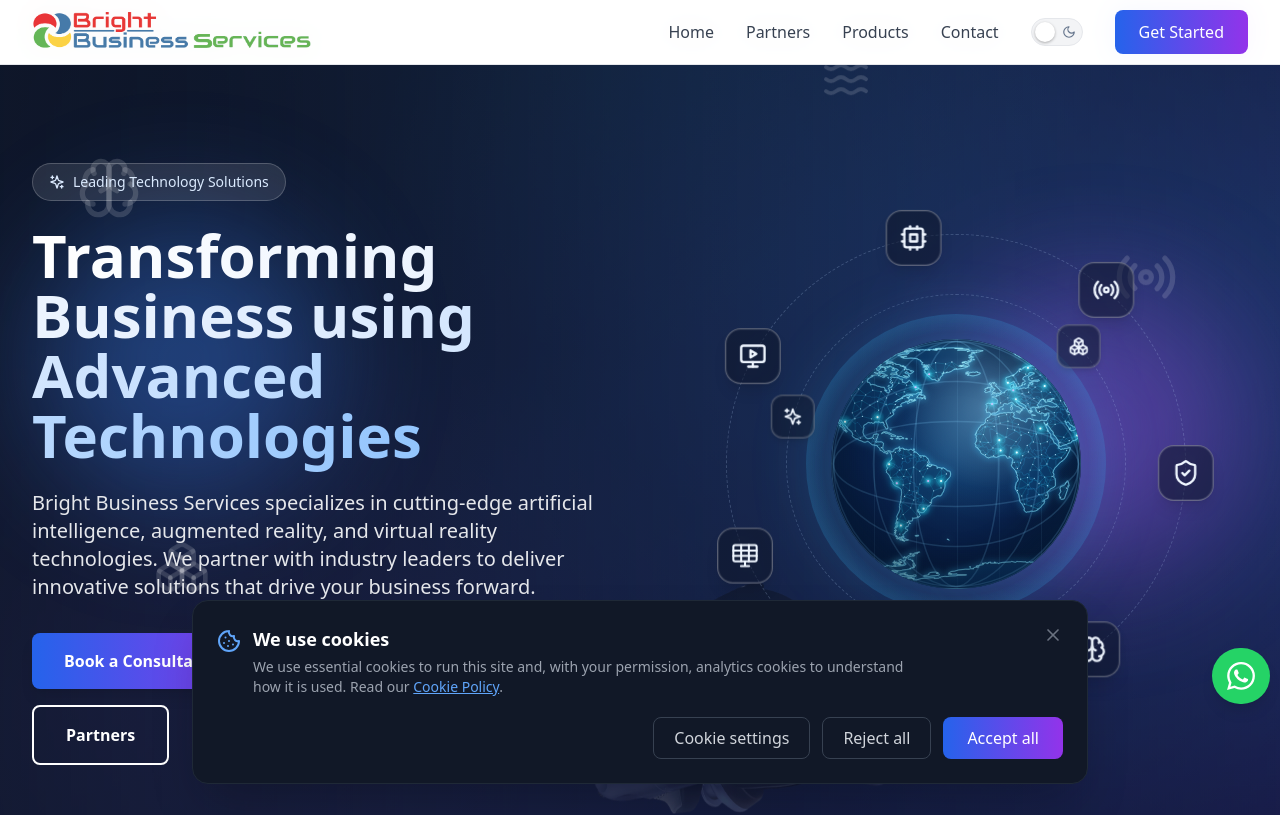
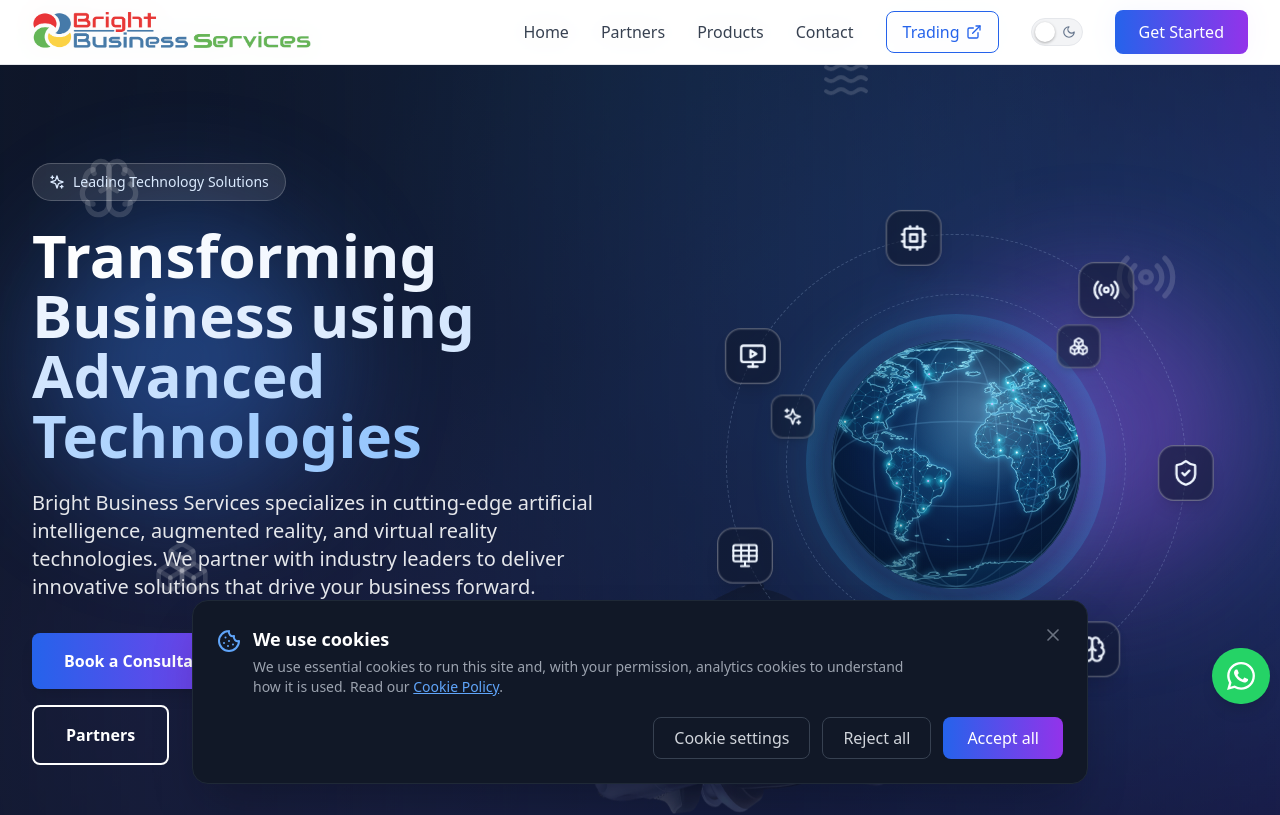
Before and after one commit to BBSoman/Website, a React (Vite) app: page / in a window 1280 px wide. Shown: the top 815 px of the page. Built offline with nearby package versions, Linux system fonts and the light colour scheme.

Commit message:
Update Header.tsx

```diff
--- a/src/components/Header.tsx
+++ b/src/components/Header.tsx
@@ -11,7 +11,7 @@
   useNavigate,
   useNavigationType,
 } from 'react-router-dom';
-import { Menu, Moon, Sun, X } from 'lucide-react';
+import { ExternalLink, Menu, Moon, Sun, X } from 'lucide-react';
 
 /* ==========================================================================
    Light / dark theme
@@ -602,6 +602,17 @@
               Contact
             </Link>
 
+            {/* Sister site - opens in its own tab so visitors keep this one */}
+            <a
+              href="https://bbst.global"
+              target="_blank"
+              rel="noopener noreferrer"
+              className="inline-flex items-center gap-1.5 border border-blue-600 text-blue-600 px-4 py-2 rounded-lg hover:bg-blue-50 transition-colors font-medium"
+            >
+              Trading
+              <ExternalLink className="w-4 h-4" aria-hidden="true" />
+            </a>
+
             <ThemeToggle />
 
             <button
@@ -642,6 +653,16 @@
               <Link to="/contact" className="text-gray-700 hover:text-blue-600 transition-colors font-medium">
                 Contact
               </Link>
+              <a
+                href="https://bbst.global"
+                target="_blank"
+                rel="noopener noreferrer"
+                onClick={() => setIsMenuOpen(false)}
+                className="inline-flex items-center justify-center gap-1.5 border border-blue-600 text-blue-600 px-4 py-2.5 rounded-lg hover:bg-blue-50 transition-colors w-full font-medium"
+              >
+                Trading
+                <ExternalLink className="w-4 h-4" aria-hidden="true" />
+              </a>
               <button
                 onClick={handleGetStarted}
                 className="bg-gradient-to-r from-blue-600 to-purple-600 text-white px-4 py-2.5 rounded-lg hover:from-blue-700 hover:to-purple-700 transition-all w-full font-medium"
```
